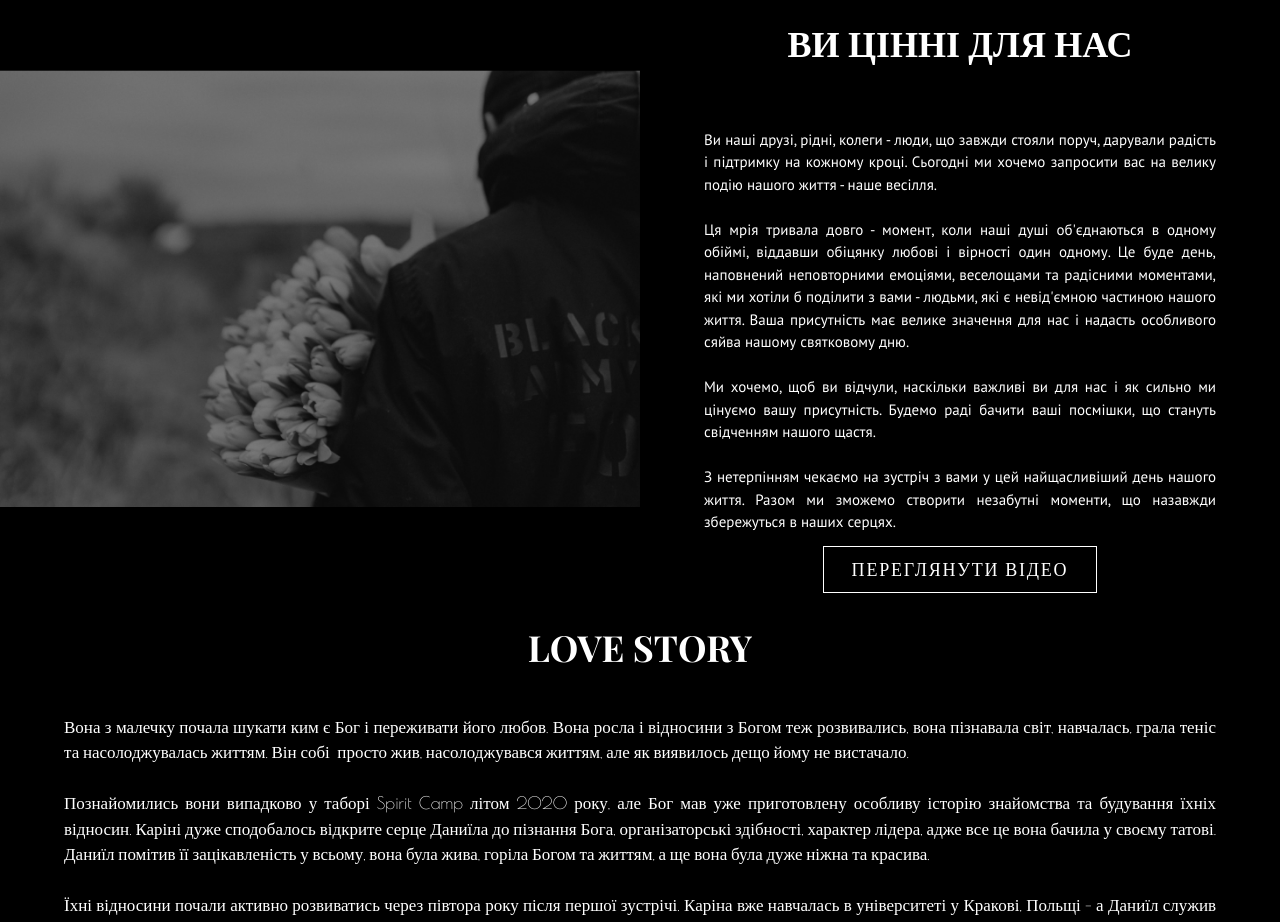
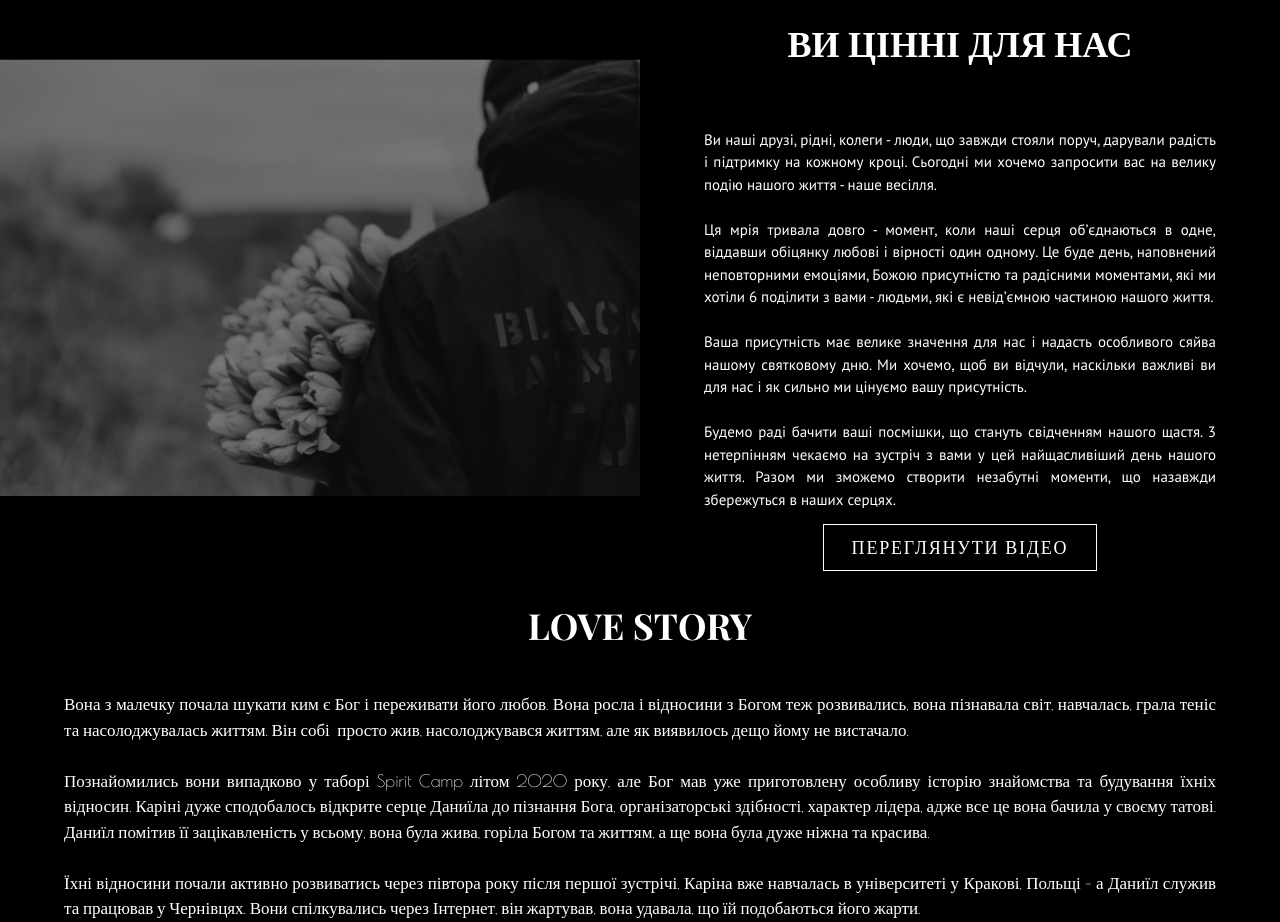
Before and after one commit to veniapopidoha/KachuliakWedding, a React (Create React App) app: page / in a window 1280 px wide. Shown: the part 1180-2102 px from the top of the page. Built offline with nearby package versions, Linux system fonts and the light colour scheme; a web font is replaced by a local one.

Commit message:
carousel

```diff
--- a/src/Main/index.js
+++ b/src/Main/index.js
@@ -62,22 +62,20 @@ export const Main = () => {
           <Text4>
             Ви наші друзі, рідні, колеги - люди, що завжди стояли поруч,
             дарували радість і підтримку на кожному кроці. Сьогодні ми хочемо
-            запросити вас на велику подію нашого життя - наше весілля.
+            запросити вас на велику подію нашого життя - наше весілля. <br />
             <br />
+            Ця мрія тривала довго - момент, коли наші серця обʼєднаються в одне,
+            віддавши обіцянку любові і вірності один одному. Це буде день,
+            наповнений неповторними емоціями, Божою присутністю та радісними
+            моментами, які ми хотіли 6 поділити з вами - людьми, які є
+            невідʼємною частиною нашого життя. <br />
             <br />
-            Ця мрія тривала довго - момент, коли наші душі об'єднаються в одному
-            обіймі, віддавши обіцянку любові і вірності один одному. Це буде
-            день, наповнений неповторними емоціями, веселощами та радісними
-            моментами, які ми хотіли б поділити з вами - людьми, які є
-            невід'ємною частиною нашого життя. Ваша присутність має велике
-            значення для нас і надасть особливого сяйва нашому святковому дню.
+            Ваша присутність має велике значення для нас і надасть особливого
+            сяйва нашому святковому дню. Ми хочемо, щоб ви відчули, наскільки
+            важливі ви для нас і як сильно ми цінуємо вашу присутність. <br />
             <br />
-            <br />
-            Ми хочемо, щоб ви відчули, наскільки важливі ви для нас і як сильно
-            ми цінуємо вашу присутність. Будемо раді бачити ваші посмішки, що
-            стануть свідченням нашого щастя.
-            <br />
-            <br />З нетерпінням чекаємо на зустріч з вами у цей найщасливіший
+            Будемо раді бачити ваші посмішки, що стануть свідченням нашого
+            щастя. 3 нетерпінням чекаємо на зустріч з вами у цей найщасливіший
             день нашого життя. Разом ми зможемо створити незабутні моменти, що
             назавжди збережуться в наших серцях.
           </Text4>
```
